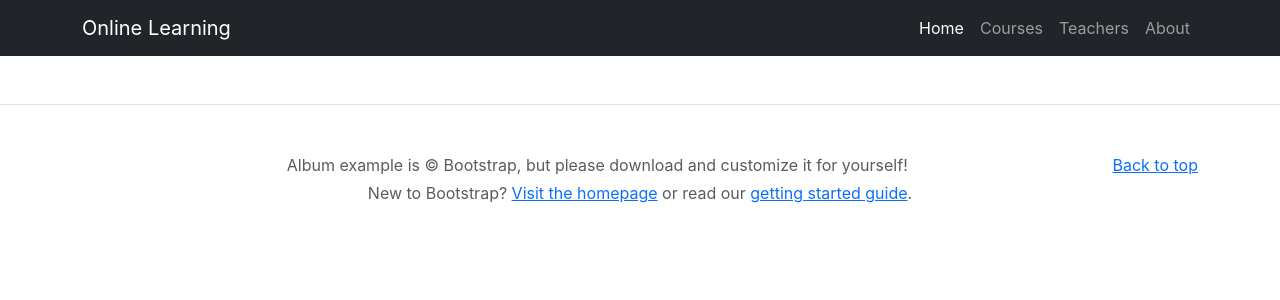
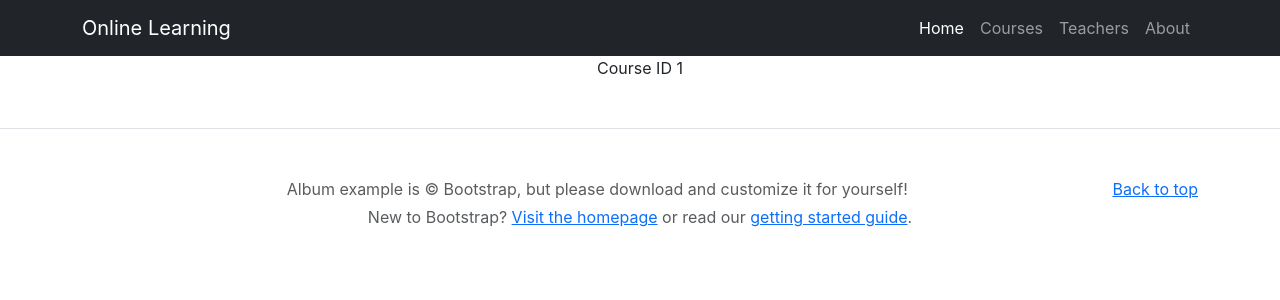
Before and after one commit to adilyb/learning-management-system, a React (Create React App) app in the folder lms_frontend/: page /detail/1 in a window 1280 px wide. Shown: the top 300 px of the page. Built offline with nearby package versions, Linux system fonts and the light colour scheme.

Commit message:
create dynamic pages in reactjs

```diff
--- /dev/null
+++ b/lms_frontend/src/componets/CourseDetail.js
@@ -0,0 +1,12 @@
+import { useParams } from "react-router-dom";
+
+function CourseDetail() {
+
+let {course_id}=useParams();
+
+    return (
+        <div>Course ID {course_id}</div>
+    );
+  }
+
+  export default CourseDetail;
--- a/lms_frontend/src/componets/Home.js
+++ b/lms_frontend/src/componets/Home.js
@@ -1,3 +1,5 @@
+import { Link } from "react-router-dom";
+
 function Home() {
   return (
 
@@ -9,7 +11,7 @@ function Home() {
       <div className="row">
         <div className="col-md-3">
           <div className="card">
-            <img src="logo192.png" className="card-img-top" alt="..." />
+            <Link to='/detail/1'> <img src="logo192.png" className="card-img-top" alt="..." /></Link>
             <div className="card-body">
               <h5 className="card-title"> <a href="#">Course title</a></h5>
             </div>
--- a/lms_frontend/src/componets/Main.js
+++ b/lms_frontend/src/componets/Main.js
@@ -2,7 +2,7 @@ import Home from './Home.js';
 import Header from './Header.js';
 import Footer from './Footer.js';
 import About from './About.js';
-
+import CourseDetail from './CourseDetail.js';
 
 import {Routes as Switch, Route} from 'react-router-dom';
 
@@ -13,10 +13,9 @@ function Main() {
       <Switch>
         <Route path="/" element={<Home />} />
         <Route path="/about" element={<About />} />
+        <Route path="/detail/:course_id" element={<CourseDetail />} />
       </Switch>
       <Footer />
-
-
     </div>
 
   );
```
